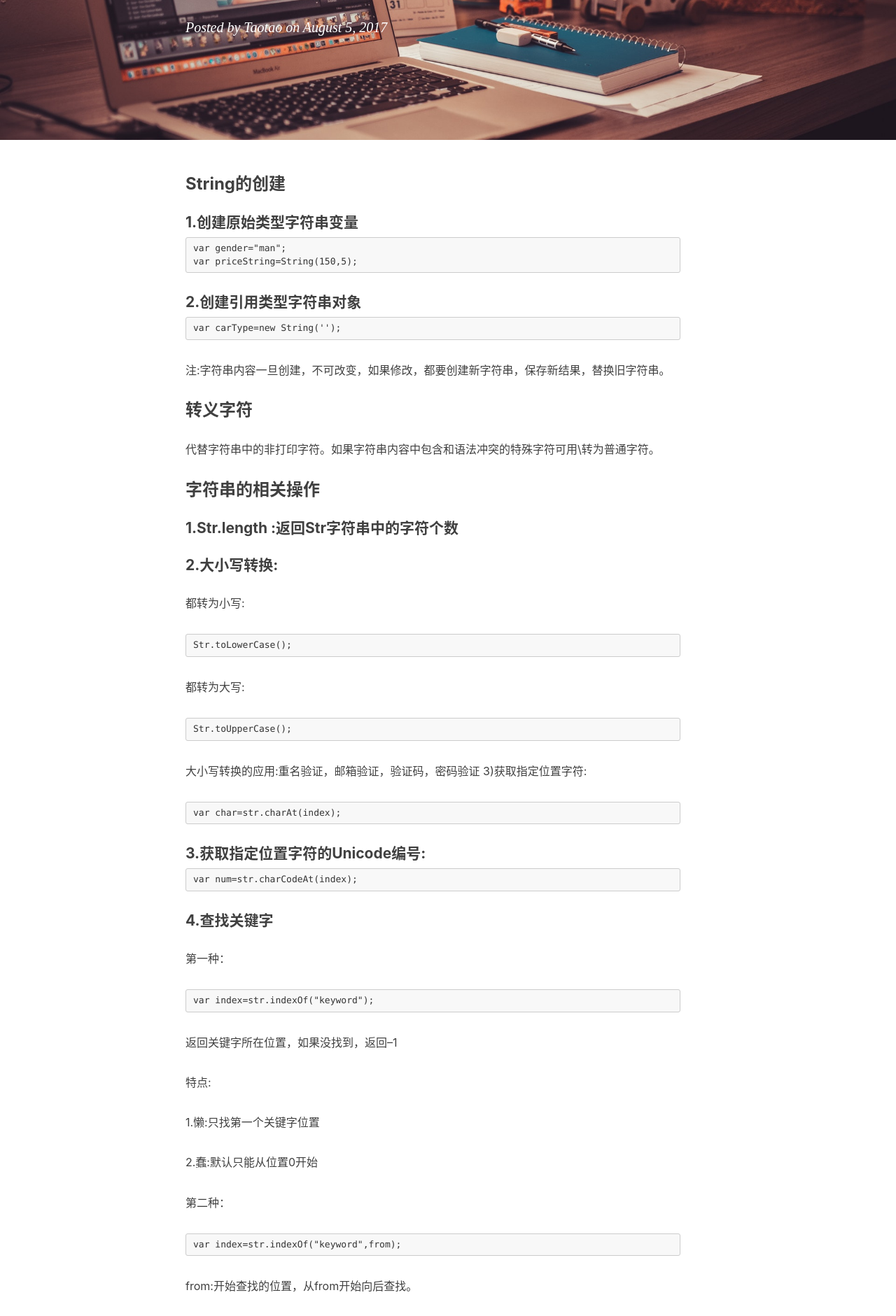
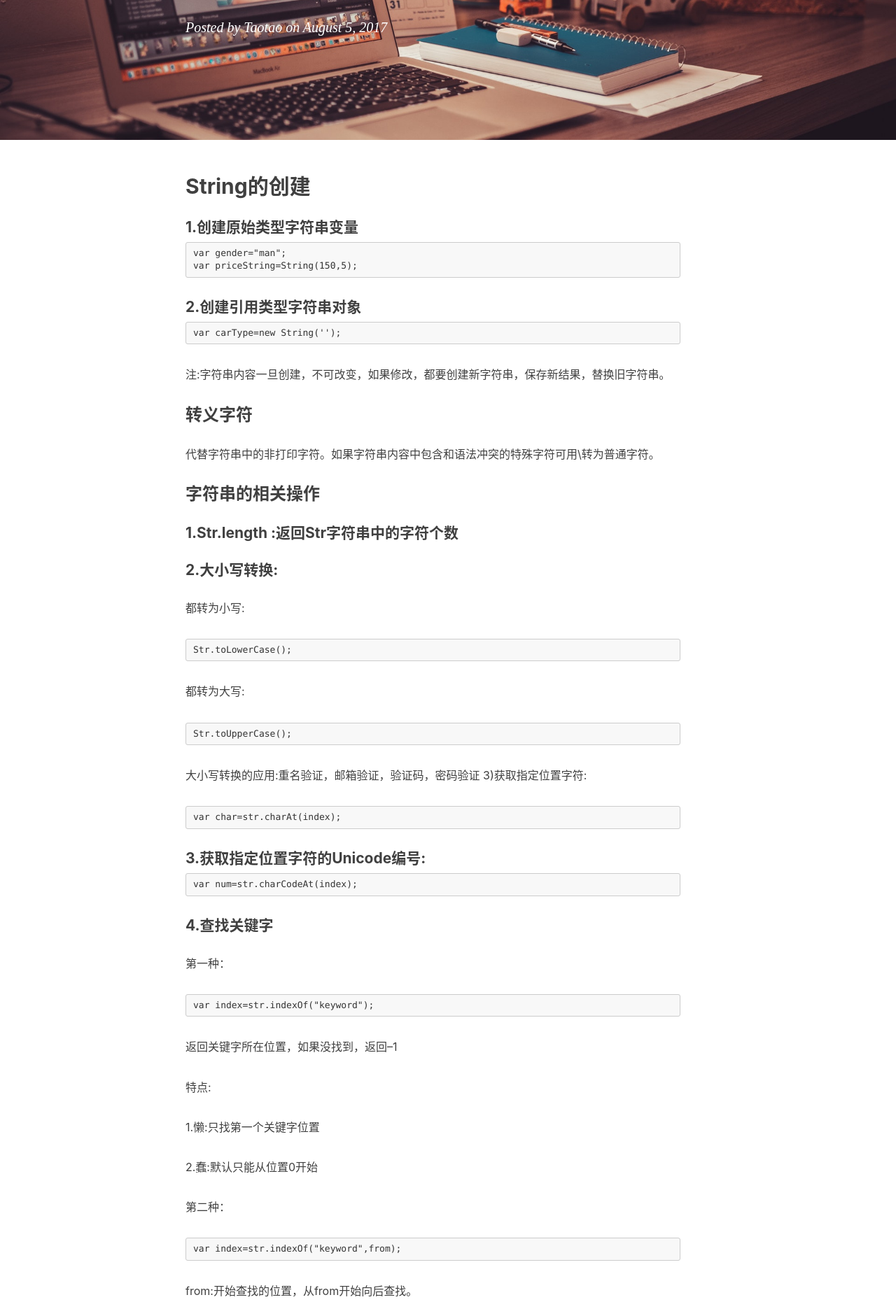
Before and after one commit to Xutaotaotao/Xutaotaotao.github.io, a Jekyll site: the page built from _posts/2017-8-12-JavaScript中的string.md, in a window 1280 px wide. Shown: the part 323-2204 px from the top of the page at 70% size. Built offline with Jekyll 4.4.1, drawn with Linux system fonts in a browser that asks for light colours; comment, search, counter and statistics services are not loaded.

Commit message:
Signed-off-by: xutaotaotao <xutaotao1108@outlook.com>

```diff
--- a/_posts/2017-8-12-JavaScript中的string.md
+++ b/_posts/2017-8-12-JavaScript中的string.md
@@ -9,7 +9,7 @@ tags:
     - JavaScript
 ---
 
-### String的创建
+## String的创建
 #### 1.创建原始类型字符串变量
 
     var gender="man";
```
